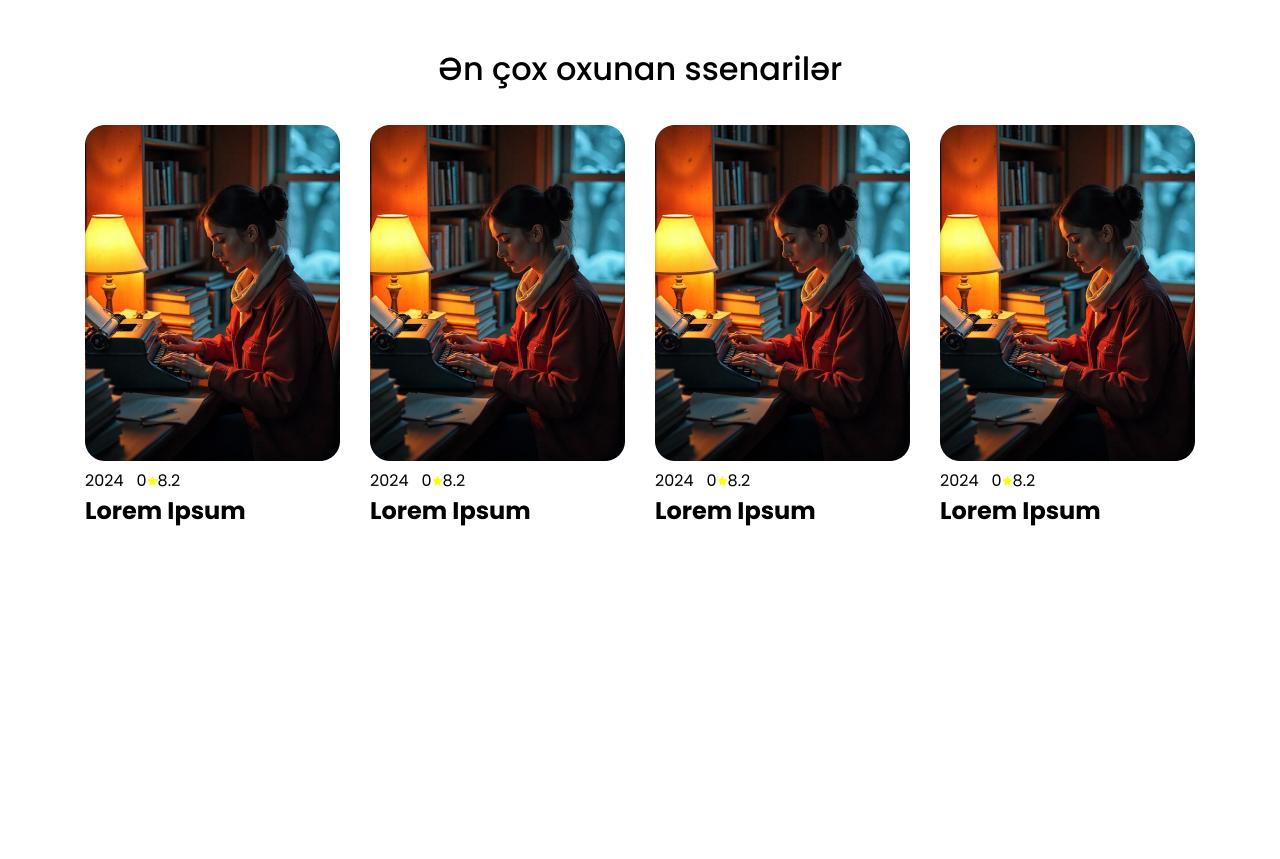
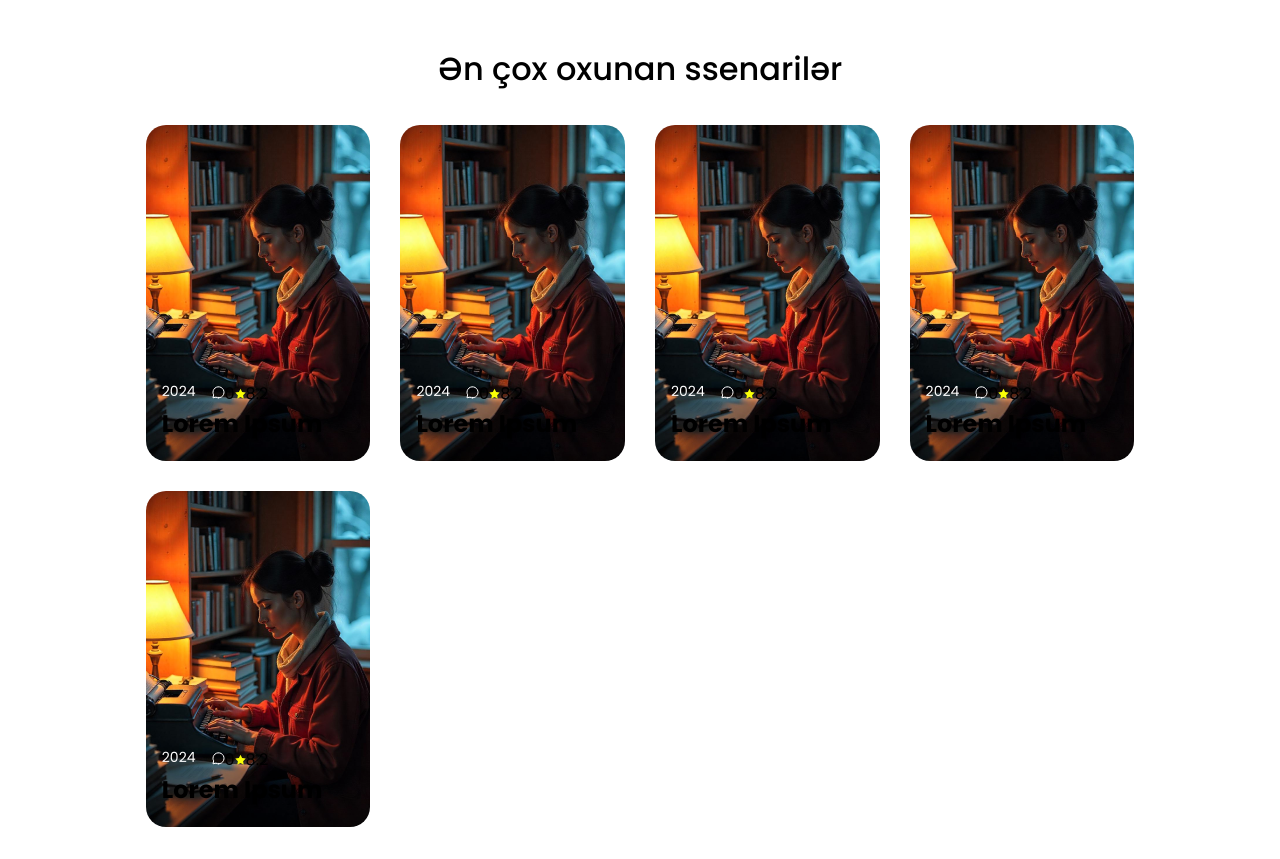
Before and after one commit to Zaranasirova/nva_ailesi, a React (Vite) app: page / in a window 1280 px wide. Shown: the part 940-1799 px from the top of the page. Before the commit the page ends 1500 px from the top, so only its background shows below. Built offline with nearby package versions, Linux system fonts and the light colour scheme.

Commit message:
Most read section SCSS layout coding

```diff
--- a/src/assets/scss/components/_header.scss
+++ b/src/assets/scss/components/_header.scss
@@ -5,6 +5,7 @@
   right: 0;
   background-color: #fff4e6;
   height: 112px;
+  z-index: 111;
   .header-wrapper {
     height: 100%;
     justify-content: space-between;
--- a/src/assets/scss/pages/sections/_popularScenarios.scss
+++ b/src/assets/scss/pages/sections/_popularScenarios.scss
@@ -1,10 +1,50 @@
-.popular-scenarios{
-    padding: 0 0 32px 0;
-    .popular-section-wrapper{
-        flex-direction: column;
-      .most-read-box{
-        display: flex;
-        gap: 30px;
+.popular-scenarios {
+  padding: 0 0 32px 0;
+  .popular-section-wrapper {
+    flex-direction: column;
+    .most-read-box {
+      display: flex;
+      gap: 30px;
+      flex-wrap: wrap;
+      width: 100%;
+      .most-read {
+        flex: 0 0 calc((100% - 90px) / 4);
+        position: relative;
+        .most-read-image {
+          width: 100%;
+          height: 336px;
+          img {
+            width: 100%;
+            height: 100%;
+            object-fit: cover;
+            border-radius: 20px;
+          }
+        }
+        .post-info {
+          position: absolute;
+          bottom: 20px;
+          left: 16px;
+          .movie-meta{
+            display: flex;
+            gap: 16px;
+            .read-year{
+                font-size: 14px;
+                color: #fff;
+                .comment-and-stars{
+                    display: flex;
+                    gap: 7px;
+                    .read-comment{
+                        display: flex;
+                        gap: 3px;
+                        .comment-icon{
+
+                        }
+                    }
+                }
+            }
+          }
+        }
       }
     }
+  }
 }
--- a/src/pages/sections/PopularScenarios.tsx
+++ b/src/pages/sections/PopularScenarios.tsx
@@ -15,7 +15,8 @@ const PopularScenarios = () => {
             <div className="post-info">
               <div className="movie-meta">
                 <span className="read-year">2024</span>
-                <span className="read-comment">
+              <div className="comment-and-stars">
+              <span className="read-comment">
                   <img
                     src={comment}
                     alt="comment-svg"
@@ -27,6 +28,7 @@ const PopularScenarios = () => {
                   <img src={stars} alt="stars-svg" className="star-image" />
                   <span className="stars-number">8.2</span>
                 </span>
+              </div>
               </div>
               <div className="movie-title">
                 <h2>Lorem Ipsum</h2>
@@ -40,7 +42,8 @@ const PopularScenarios = () => {
             <div className="post-info">
               <div className="movie-meta">
                 <span className="read-year">2024</span>
-                <span className="read-comment">
+              <div className="comment-and-stars">
+              <span className="read-comment">
                   <img
                     src={comment}
                     alt="comment-svg"
@@ -52,6 +55,7 @@ const PopularScenarios = () => {
                   <img src={stars} alt="stars-svg" className="star-image" />
                   <span className="stars-number">8.2</span>
                 </span>
+              </div>
               </div>
               <div className="movie-title">
                 <h2>Lorem Ipsum</h2>
@@ -65,7 +69,8 @@ const PopularScenarios = () => {
             <div className="post-info">
               <div className="movie-meta">
                 <span className="read-year">2024</span>
-                <span className="read-comment">
+              <div className="comment-and-stars">
+              <span className="read-comment">
                   <img
                     src={comment}
                     alt="comment-svg"
@@ -77,6 +82,7 @@ const PopularScenarios = () => {
                   <img src={stars} alt="stars-svg" className="star-image" />
                   <span className="stars-number">8.2</span>
                 </span>
+              </div>
               </div>
               <div className="movie-title">
                 <h2>Lorem Ipsum</h2>
@@ -90,7 +96,8 @@ const PopularScenarios = () => {
             <div className="post-info">
               <div className="movie-meta">
                 <span className="read-year">2024</span>
-                <span className="read-comment">
+              <div className="comment-and-stars">
+              <span className="read-comment">
                   <img
                     src={comment}
                     alt="comment-svg"
@@ -102,6 +109,34 @@ const PopularScenarios = () => {
                   <img src={stars} alt="stars-svg" className="star-image" />
                   <span className="stars-number">8.2</span>
                 </span>
+              </div>
+              </div>
+              <div className="movie-title">
+                <h2>Lorem Ipsum</h2>
+              </div>
+            </div>
+          </div>
+          <div className="most-read">
+            <div className="most-read-image">
+              <img src={image} alt="most-read" />
+            </div>
+            <div className="post-info">
+              <div className="movie-meta">
+                <span className="read-year">2024</span>
+              <div className="comment-and-stars">
+              <span className="read-comment">
+                  <img
+                    src={comment}
+                    alt="comment-svg"
+                    className="comment-icon"
+                  />
+                  <span className="comment-number">0</span>
+                </span>
+                <span className="read-stars">
+                  <img src={stars} alt="stars-svg" className="star-image" />
+                  <span className="stars-number">8.2</span>
+                </span>
+              </div>
               </div>
               <div className="movie-title">
                 <h2>Lorem Ipsum</h2>
```
